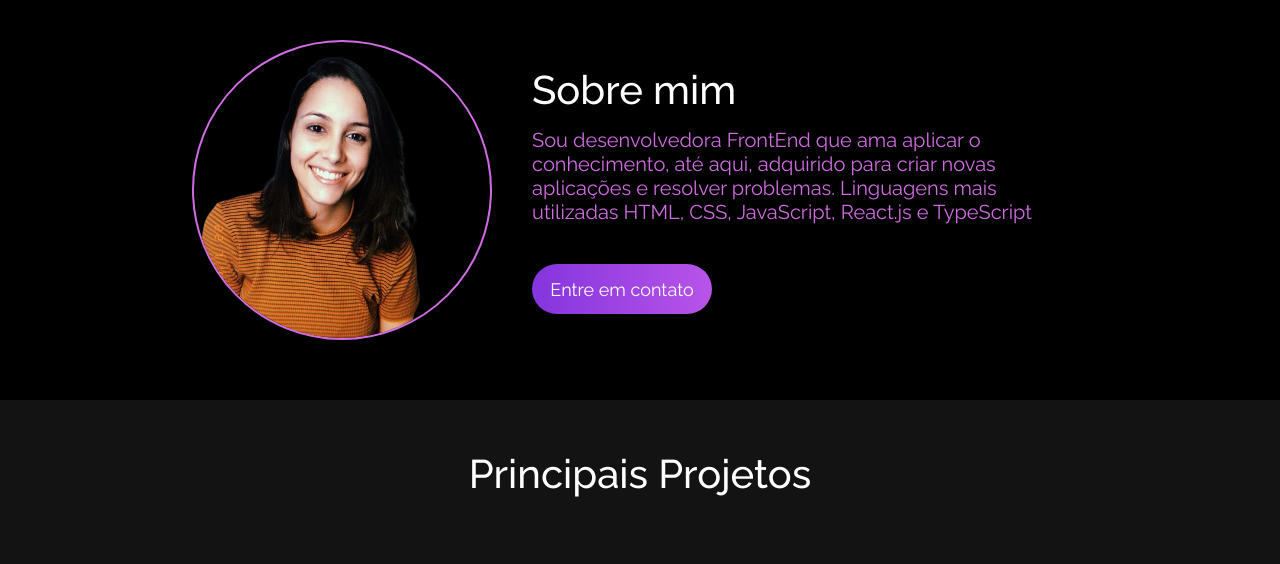
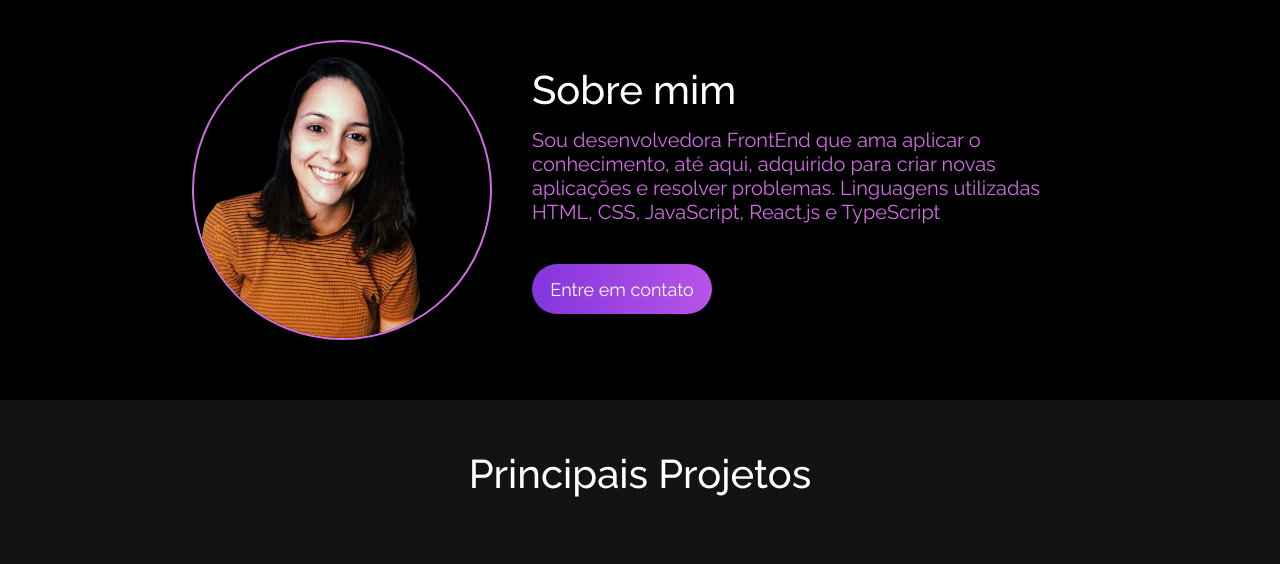
Before and after one commit to karoline254/Portfolio, a plain HTML site: page index.html in a window 1280 px wide. Shown: the part 820-1384 px from the top of the page. Drawn offline with Linux system fonts and the light colour scheme.

Commit message:
Update index.html

```diff
--- a/index.html
+++ b/index.html
@@ -30,7 +30,7 @@
       <div>
         <h2>Sobre mim</h2>
         <p>
-          Sou desenvolvedora FrontEnd que ama aplicar o conhecimento, até aqui, adquirido para criar novas aplicações e resolver problemas. Linguagens mais utilizadas
+          Sou desenvolvedora FrontEnd que ama aplicar o conhecimento, até aqui, adquirido para criar novas aplicações e resolver problemas. Linguagens utilizadas
          HTML, CSS, JavaScript, React.js e TypeScript
         </p>
         <button><a href="#fale-comigo"> Entre em contato</a></button>
```
